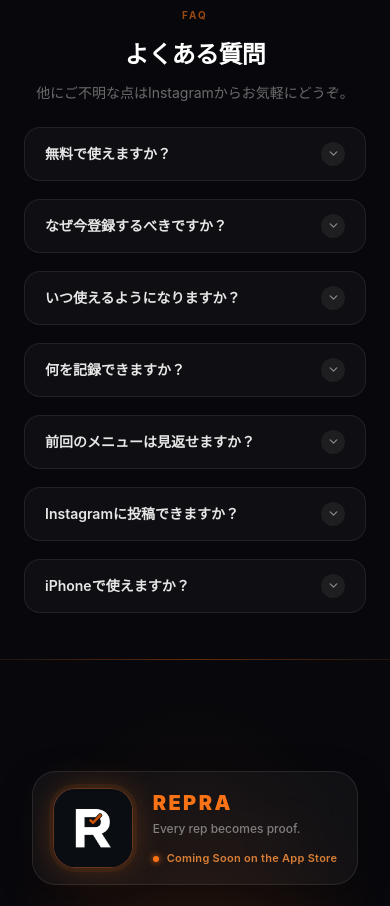
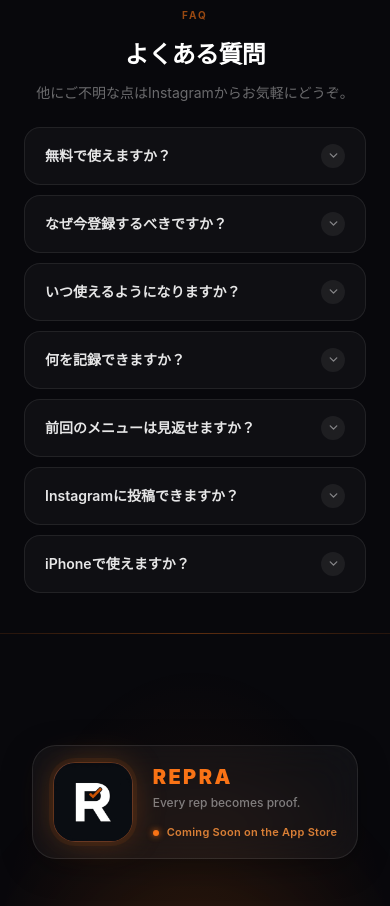
Before and after one commit to hkbaseball51-star/repra-lp, a React (Vite) app: page / in a window 390 px wide. Shown: the part 8160-9066 px from the top of the page. Built offline with nearby package versions, Linux system fonts and the light colour scheme; no server answers; the database is empty.

Commit message:
Fix FAQ mobile gap caused by iOS Safari inline-block button spacing
Use flex-col + gap instead of space-y, add block/appearance-none to button, unify card py to py-4.

Co-Authored-By: Claude Sonnet 4.6 <noreply@anthropic.com>

```diff
--- a/src/sections/FAQSection.tsx
+++ b/src/sections/FAQSection.tsx
@@ -39,7 +39,7 @@ function FAQItem({ q, a }: { q: string; a: string }) {
     <button
       type="button"
       onClick={() => setOpen((v) => !v)}
-      className="w-full text-left group"
+      className="block w-full text-left group appearance-none"
       aria-expanded={open}
     >
       <div
@@ -50,7 +50,7 @@ function FAQItem({ q, a }: { q: string; a: string }) {
         }}
       >
         {/* Question row */}
-        <div className="flex items-center justify-between gap-4 px-5 py-[14px] md:py-4">
+        <div className="flex items-center justify-between gap-4 px-5 py-4">
           <span className="font-semibold text-white/90 text-sm leading-snug pr-2">{q}</span>
           <div
             className="w-6 h-6 rounded-full flex-shrink-0 flex items-center justify-center transition-all duration-300"
@@ -98,7 +98,7 @@ export function FAQSection() {
         </div>
 
         {/* Accordion */}
-        <div className="space-y-3 md:space-y-2.5">
+        <div className="flex flex-col gap-2.5">
           {faqs.map((faq, i) => (
             <FAQItem key={i} q={faq.q} a={faq.a} />
           ))}
```
